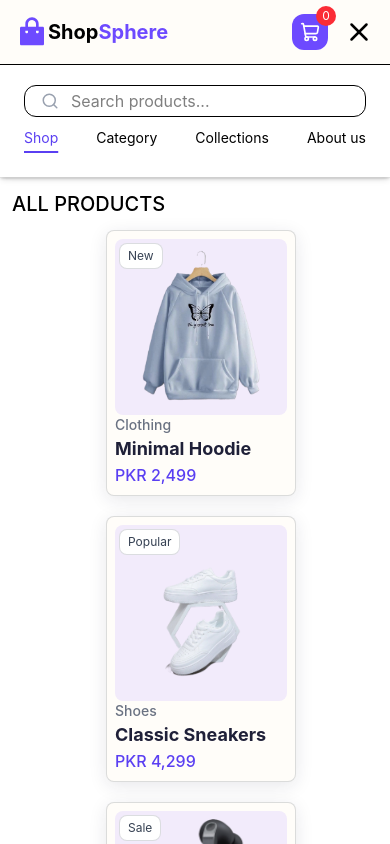
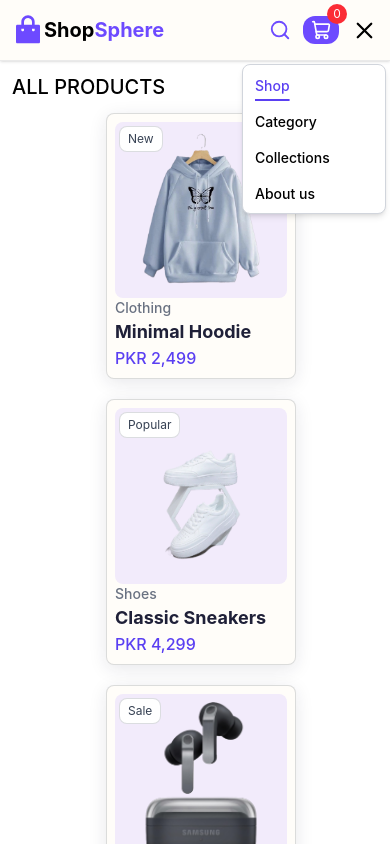
Before and after one commit to fiza-fehmi/Ecommerce-Store, a React (Vite) app: page / in a window 390 px wide. Both pictures are taken after a click on the button 359 px from the left and 32 px from the top of the page. Shown: the top 844 px of the page. Built offline with nearby package versions, Linux system fonts and the light colour scheme.

Commit message:
Made navbar responsive and improved mobile menu

```diff
--- a/src/components/Navbar.jsx
+++ b/src/components/Navbar.jsx
@@ -33,17 +33,18 @@ const links = [
   },
 ];
 
-const Navbar = ({ menuToggle, setMenuToggle }) => {
+const Navbar = () => {
   const navigate = useNavigate()
   const btnClick =()=>{
     navigate ('/Cartpage')
   }
   const [active, setActive] = useState("shop");
+  const [menuToggle, setMenuToggle] = useState(false);
 
   return (
-    <nav className="sticky top-0 z-50 bg-[#FFFDF9] border-b border-[#EAEAEA] shadow-sm">
+    <nav className="md:sticky transition-all duration-200 ease-in top-0 z-50 bg-[#FFFDF9] border-b border-[#EAEAEA] shadow-sm relative">
 
-      <div className="max-w-[1440px] mx-auto h-16 sm:h-20 flex items-center justify-between px-4 sm:px-6">
+      <div className="max-w-[1440px] mx-auto h-15 sm:h-20 flex items-center justify-between px-3 sm:px-6">
 
         <div className="flex items-center sm:gap-3">
 
@@ -76,7 +77,7 @@ const Navbar = ({ menuToggle, setMenuToggle }) => {
 
           <div className="flex items-center w-[360px] h-12 rounded-xl border border-gray-200 bg-white px-4">
 
-            <Search size={20} className="text-gray-400" />
+            <Search size={20} className=" text-gray-400" />
 
             <input
               type="text"
@@ -92,7 +93,7 @@ const Navbar = ({ menuToggle, setMenuToggle }) => {
           />
 
 
-          <button onClick={btnClick} className="flex items-center gap-2 active:scale-95 bg-[#6D4AFF] hover:bg-[#5A38EA] transition text-white rounded-xl px-4 py-3 cursor-pointer">
+          <button onClick={btnClick} className="flex items-center gap-2 active: bg-[#6D4AFF] hover:bg-[#5A38EA] transition text-white rounded-xl px-4 py-3 cursor-pointer">
 
             <ShoppingCart className="h-6" />
 
@@ -109,13 +110,15 @@ const Navbar = ({ menuToggle, setMenuToggle }) => {
         </div>
 
 
-        <div className="flex lg:hidden items-center gap-4">
+        <div className="flex lg:hidden items-center gap-3">
+            <Search size={22} className=" text-[#6D4AFF] " />
 
-          <button className="relative bg-[#6D4AFF] text-white p-2 rounded-xl">
+
+          <button className="relative bg-[#6D4AFF] text-white px-2 py-1 rounded-xl">
 
             <ShoppingCart className="h-5 w-5" />
 
-            <div className="absolute -top-2 -right-2 h-5 w-5 rounded-full bg-red-500 text-white text-xs flex justify-center items-center">
+            <div className="absolute transition duration-200 ease-in -top-3 -right-2 h-5 w-5 rounded-full bg-red-500 text-white text-xs flex justify-center items-center">
               0
             </div>
 
@@ -124,7 +127,7 @@ const Navbar = ({ menuToggle, setMenuToggle }) => {
           <button
             onClick={() => setMenuToggle(!menuToggle)}
           >
-            {menuToggle ? <X size={30} /> : <Menu size={30} />}
+            {menuToggle ? <X size={27} /> : <Menu size={27} />}
           </button>
 
         </div>
@@ -132,23 +135,20 @@ const Navbar = ({ menuToggle, setMenuToggle }) => {
       </div>
 
 
-      {menuToggle && (
 
-        <div className="lg:hidden border-t bg-white px-6 py-5 space-y-2 shadow-md">
 
-          <div className="flex items-center border rounded-xl px-4 h-8 ">
+     <div
+  className={`absolute right-1 mt-1 lg:hidden rounded-lg border border-gray-300 bg-white w-36 pl-3 py-2 shadow-md transition-all duration-300 ease-in-out origin-top-right
+  ${
+    menuToggle
+      ? "opacity-100 scale-100 translate-y-0 "
+      : "opacity-0 scale-95 -translate-y-2"
+  }`}
+>
 
-            <Search size={20} className="text-gray-400" />
 
-            <input
-              type="text"
-              placeholder="Search products..."
-              className="ml-3 w-full outline-none"
-            />
 
-          </div>
-
-          <div className="flex gap-3 justify-between">
+          <div className="flex flex-col gap-3 font-medium ">
 
             {links.map((link) => (
               <NavbarLink
@@ -174,7 +174,7 @@ const Navbar = ({ menuToggle, setMenuToggle }) => {
 
         </div>
 
-      )}
+
 
     </nav>
   );
```
